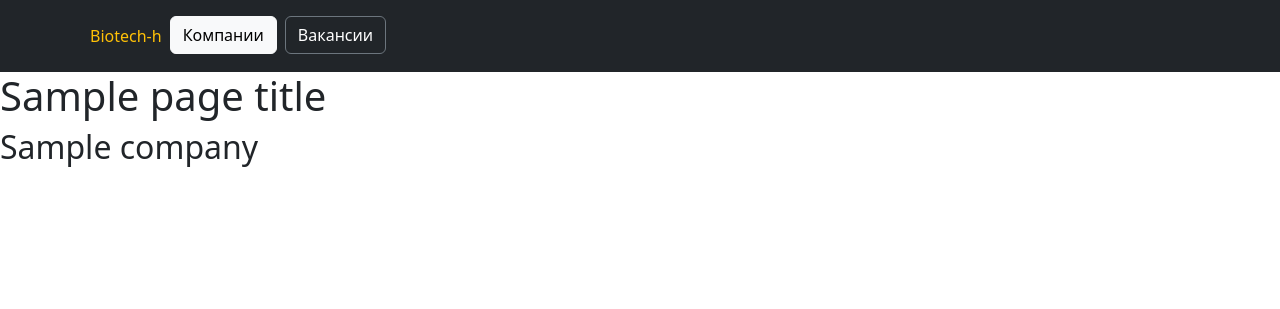
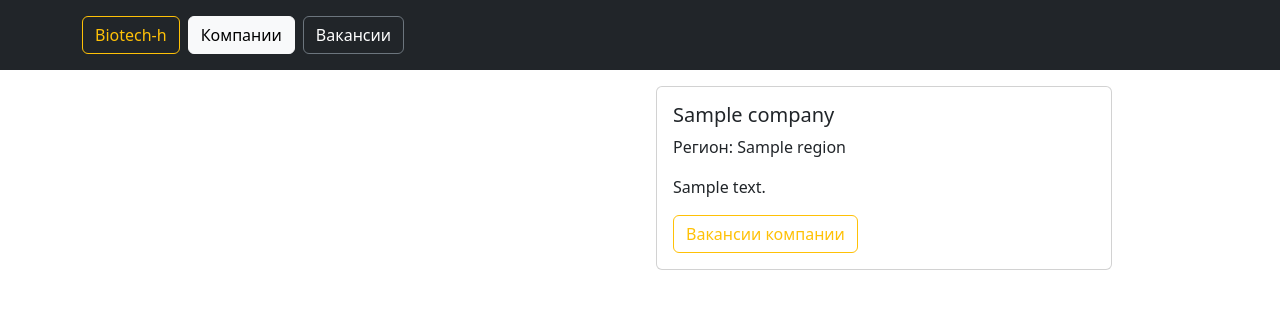
Before and after one commit to Biotech-h/frontend, a Flask app: template frontend/templates/companies.html in a window 1280 px wide. Shown: the top 309 px of the page. Run offline with Flask 2, Linux system fonts and the light colour scheme; the template is opened without the code that fills it: most values are stand-ins (such as "Sample title", 1, 10 or a date in 2020).

Commit message:
feature: new companies template

```diff
--- a/frontend/templates/companies.html
+++ b/frontend/templates/companies.html
@@ -1,8 +1,8 @@
 {% extends "base.html" %}
 
 {% block buttons %}
-<ul class="nav col-12 col-lg-auto me-lg-auto mb-2 justify-content-center mb-md-0">
-    <li><a href="{{ url_for('index') }}" class="nav-link px-2 text-warning">Biotech-h</a></li>
+<ul class="nav">
+    <li><a href="{{ url_for('index') }}" class="btn btn-outline-warning text-warning me-md-2" height="32">Biotech-h</a></li>
     <li><a href="{{ url_for('companies.get_all') }}" class="btn btn-light me-md-2" height="32">Компании</a></li>
     <li><a href="{{ url_for('jobs.get_all') }}" class="btn btn-outline-secondary text-white" height="32">Вакансии</a></li>
 </ul>
@@ -10,9 +10,20 @@
 
 {% block content %}
 
-    <h1>{{ page_title }}</h1>
         {% for company in companies %}
-        <h2>{{ company.name }}</h2>
+        <header class="col-6 p-3 float-md-end">
+            <div class="card w-75">
+                <div class="card-body">
+                <h5 class="card-title">{{ company.name }}</h5>
+                <p class="card-text">Регион: {{ company.region }}</p>
+                <p class="card-text">{{ company.description }}</p>
+                <a href="#" class="btn btn-outline-warning">Вакансии компании</a>
+                </div>
+            </div>
+        </div>
+        </header>
+
+
         {% endfor %}
 
 {% endblock %}
```
